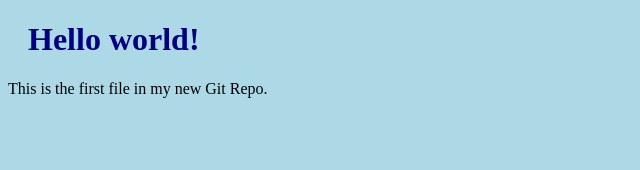
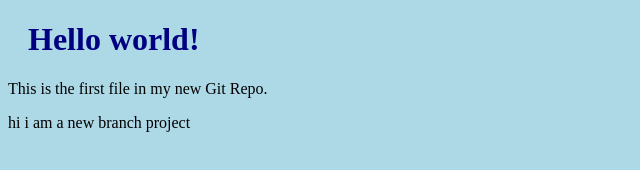
Before and after one commit to sachinweblord/git-web.github.io, a plain HTML site: page index.html in a window 1280 px wide. Shown: the whole page, without its empty margins (0-640 px from the left). Drawn offline with Linux system fonts and the light colour scheme.

Commit message:
new branch changes

```diff
--- a/index.html
+++ b/index.html
@@ -8,6 +8,7 @@
 
 <h1>Hello world!</h1>
 <p>This is the first file in my new Git Repo.</p>
+<p>hi i am a new branch project</p>
 
 </body>
 </html>
```
